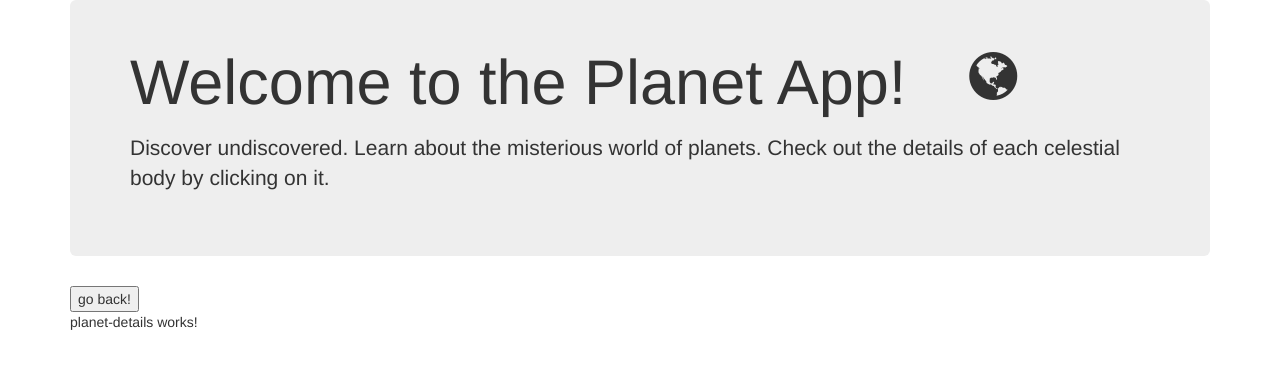
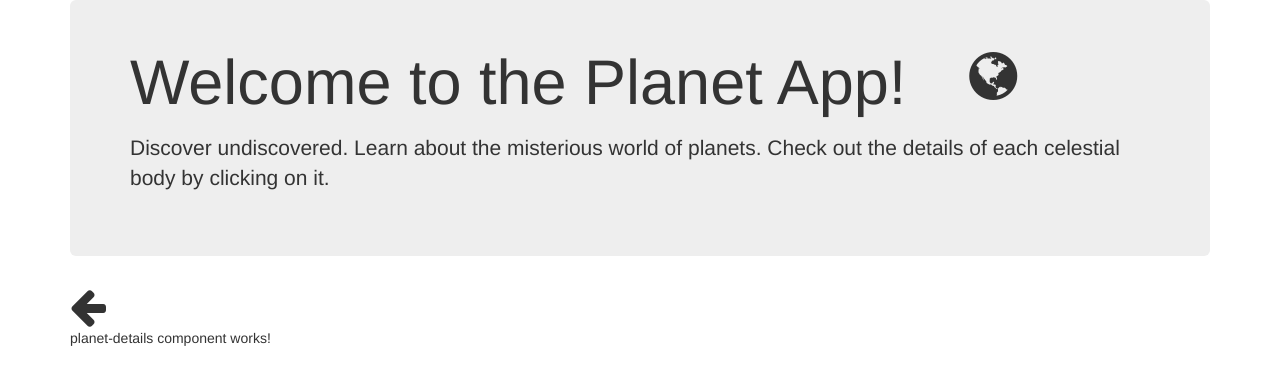
Before and after one commit to AlexxBoro/planets_app, an Angular app: page /details in a window 1280 px wide. Shown: the top 384 px of the page. Built offline with nearby package versions, Linux system fonts and the light colour scheme.

Commit message:
adding backarrow

```diff
--- a/src/app/planet-details/planet-details.component.html
+++ b/src/app/planet-details/planet-details.component.html
@@ -1,2 +1,4 @@
-<button [routerLink]="['/']">go back!</button>
-<p>planet-details works!</p>
+<a [routerLink]="['/']" class="arrow-back" aria-label="go back to the main page">
+  <i class="fa fa-arrow-left fa-3x" aria-hidden="true"></i>
+</a>
+<p>planet-details component works!</p>
--- a/src/app/planet-details/planet-details.component.scss
+++ b/src/app/planet-details/planet-details.component.scss
@@ -0,0 +1,8 @@
+.arrow-back {
+  color: #333;
+  cursor: pointer;
+}
+
+.arrow-back:hover, .arrow-back:focus {
+  color: gray;
+}
```
